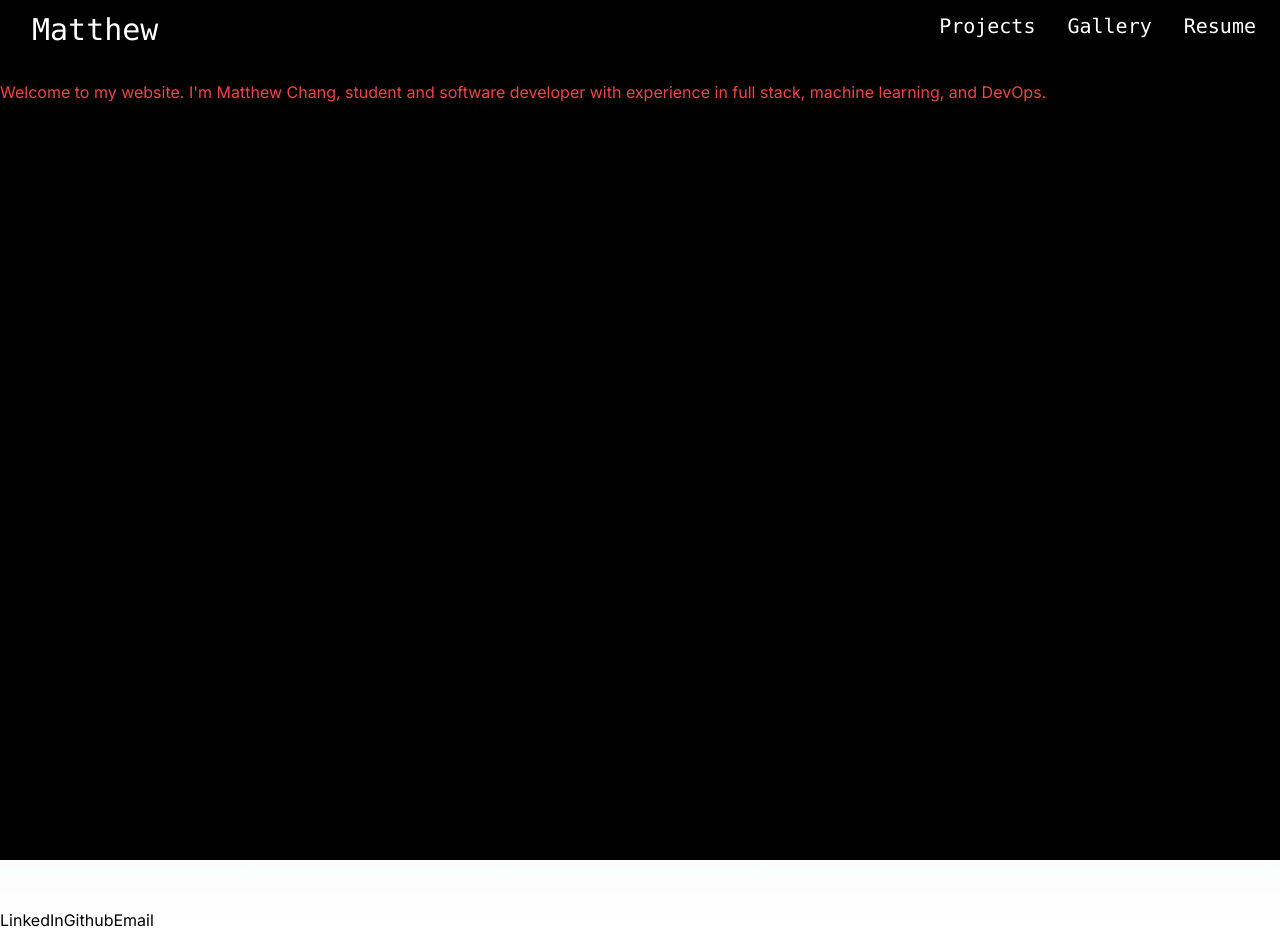
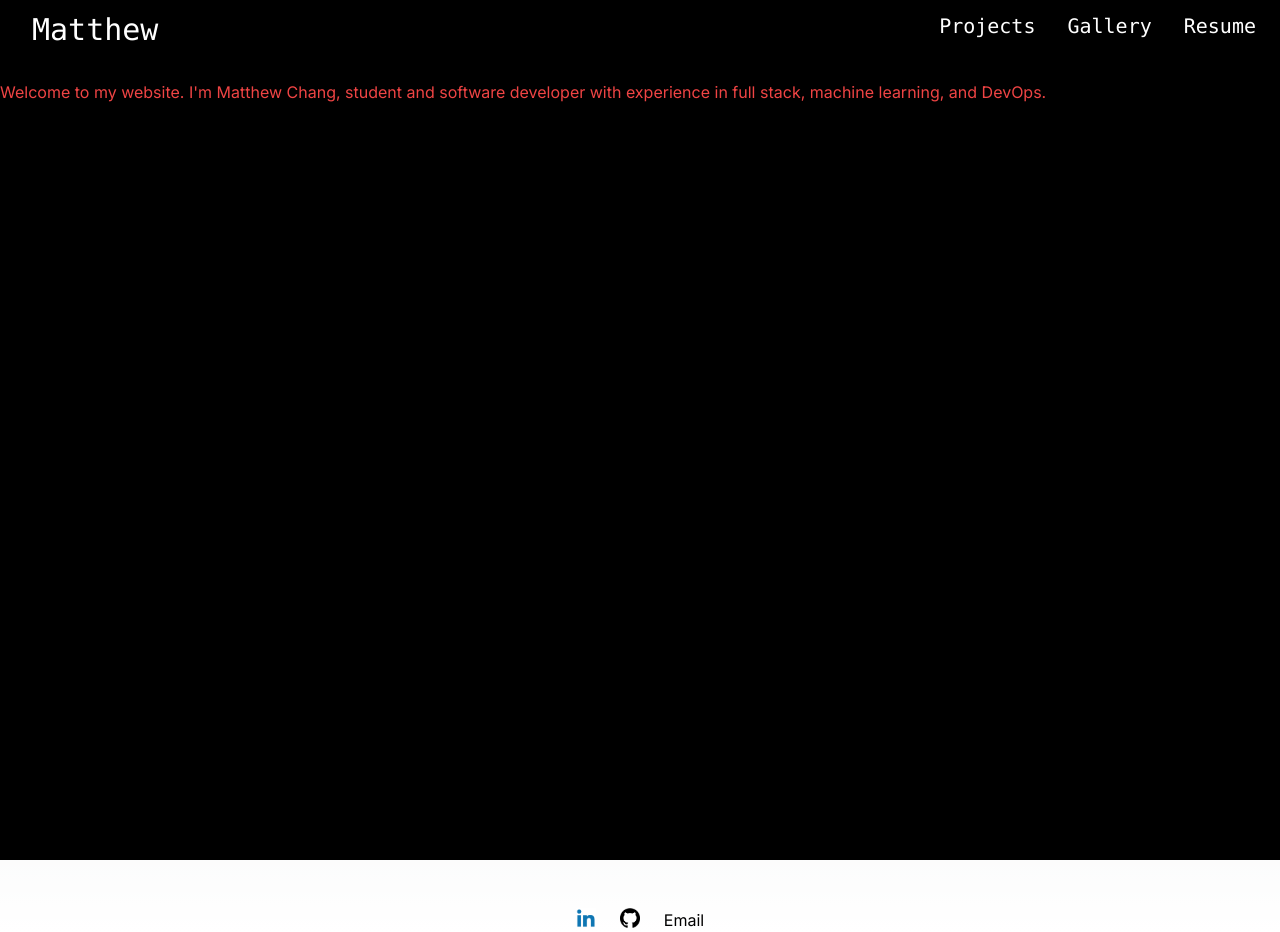
Before and after one commit to MatthewCCChang/personal-website, a Next.js app: page / in a window 1280 px wide. Built offline with nearby package versions, Linux system fonts and the light colour scheme.

Commit message:
Image buttons on footer

```diff
--- a/src/app/components/footer.jsx
+++ b/src/app/components/footer.jsx
@@ -1,11 +1,24 @@
 import Link from "next/link";
+import Image from "next/image";
 
 const Footer = function () {
     return(
-        <div>
-            <Link>LinkedIn</Link>
-            <Link>Github</Link>
-            <Link>Email</Link>
+        <div className=" flex justify-center w-full">
+            <div className="ml-3 mr-3 ">
+
+                <Link href="https://www.linkedin.com/in/matthew-chang-39754a216/">
+                <Image src="/linkedin.png" width={20} height={20} alt="image of linkedin"/>
+                </Link>
+            </div>
+            <div className="ml-3 mr-3 ">
+            <Link href="#">
+                <Image src="/github.png" width={20} height={20} alt="image of github"/>
+            </Link>
+            </div>
+            <div className="ml-3 mr-3 ">
+            <Link href="#">Email</Link>
+            </div>
+
         </div>
     )
 }
```
Also changed, not shown: public/github.png (added), public/linkedin.png (added).
